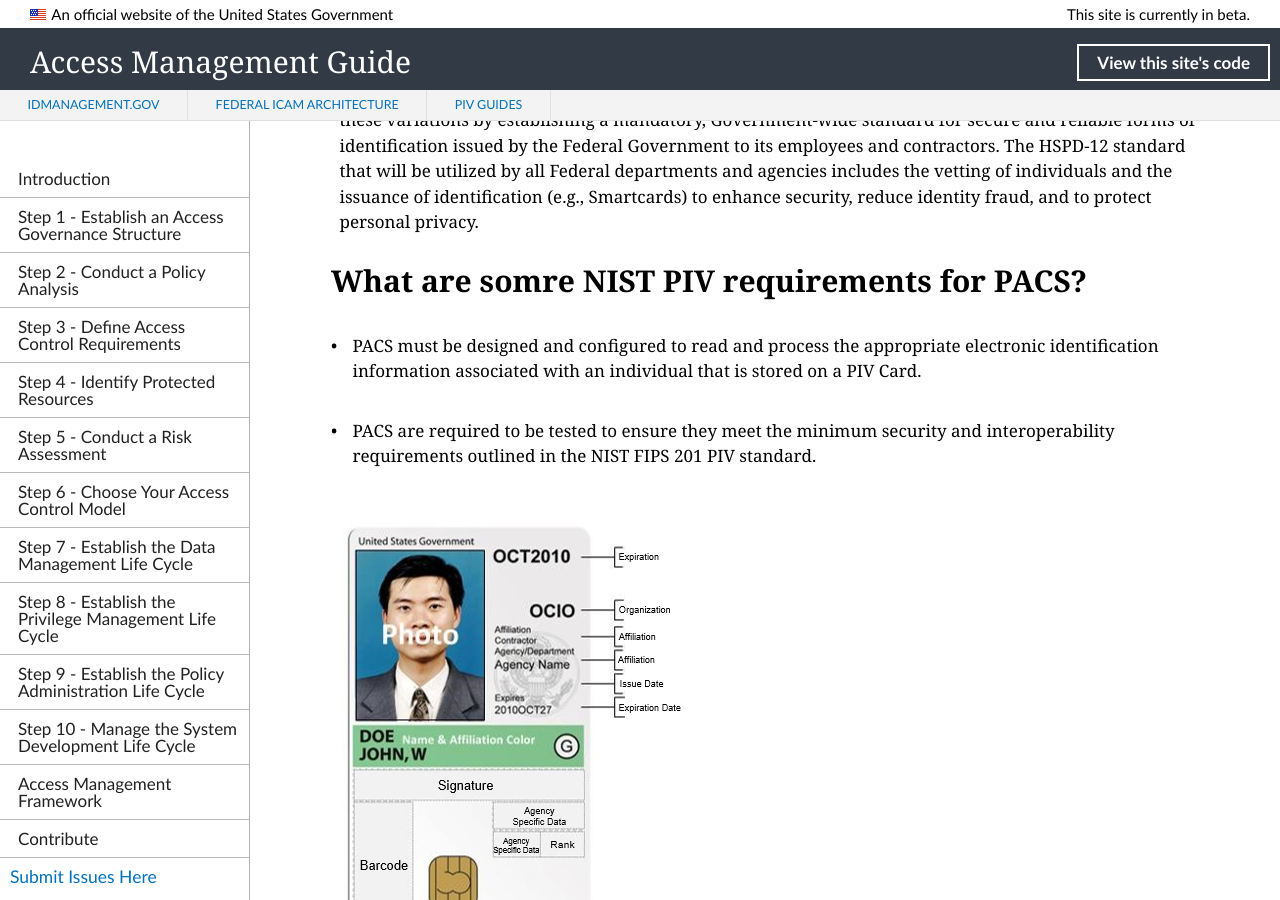
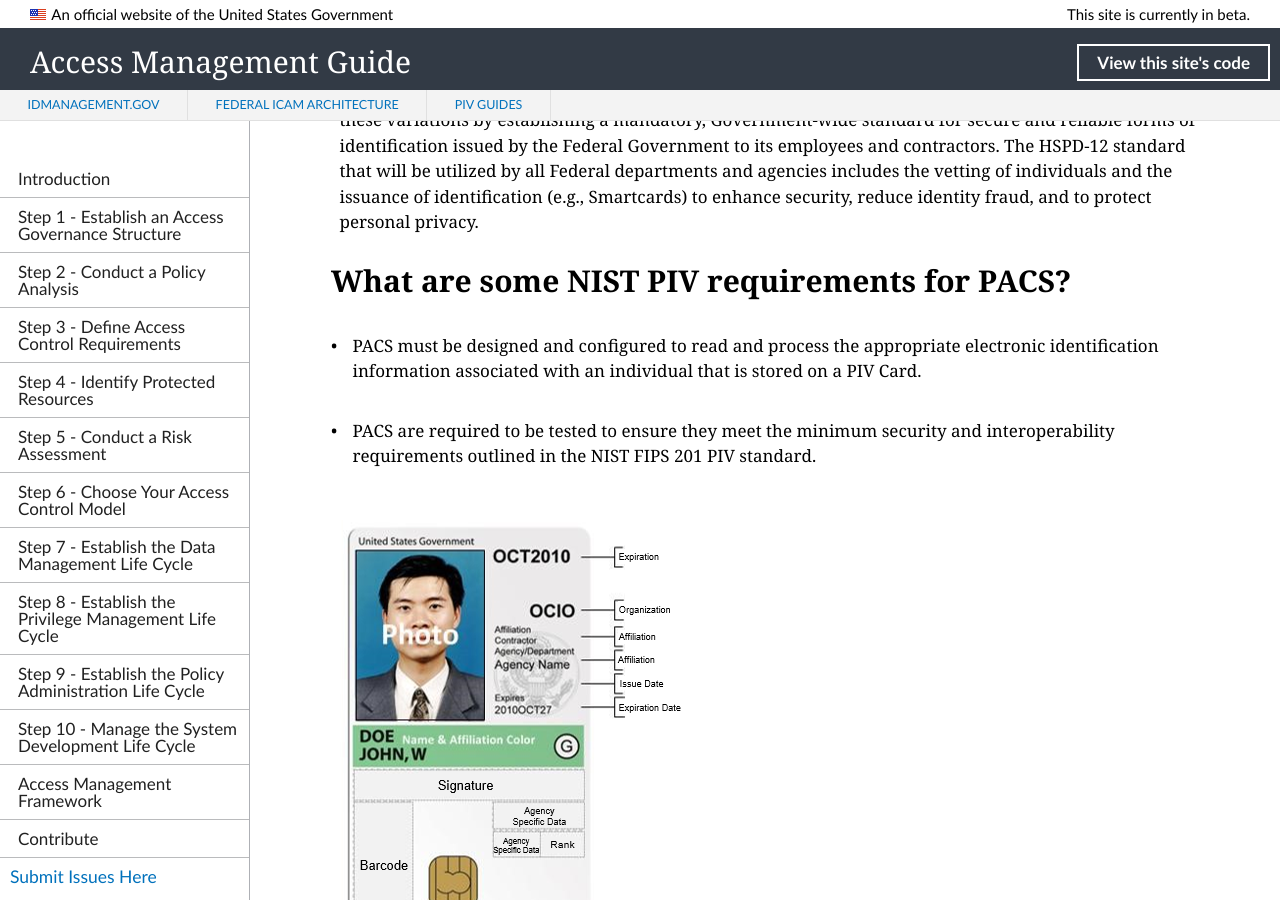
Before and after one commit to GSA/ficam-access, a Jekyll site: the page built from pages/PACS-guide.md, in a window 1280 px wide and 900 px high, scrolled down 2967 px. Built offline with Jekyll 4.4.1, drawn with Linux system fonts in a browser that asks for light colours; nearby versions of some CDN libraries.

Commit message:
Update PACS-guide.md

```diff
--- a/pages/PACS-guide.md
+++ b/pages/PACS-guide.md
@@ -14,7 +14,7 @@ This guide is intended to provide a general overview of the Federal Information
 1. [Why Implement the NIST PIV Standard?](https://github.com/thiligh/ficam-access/blob/PACS-PLABOOK-FOLDER/pages/PACS-guide.md#why-implement-the-nist-piv-standard)
 1. [What is HSPD-12 and what was its intended goal?](https://github.com/thiligh/ficam-access/blob/PACS-PLABOOK-FOLDER/pages/PACS-guide.md#what-is-hspd-12-and-what-was-its-intended-goal)
 1. [What are some NIST PIV requirements for PACS?](https://github.com/thiligh/ficam-access/blob/PACS-PLABOOK-FOLDER/pages/PACS-guide.md#what-are-somre-nist-piv-requirements-for-pacs)
-1. [What are the benefits of PIV compliant PACS?](#what-are-the-benefits-of-PIV-compliant-PACS?)
+1. [What are the benefits of PIV compliant PACS?](https://github.com/thiligh/ficam-access/blob/PACS-PLABOOK-FOLDER/pages/PACS-guide.md#what-are-the-benefits-of-piv-compliant-pacs)
 1. [PACS Component Categories](#PACS-Components-Categories)
 1. [PACS Components what they are and how they work](#PACS-Components-what-they-are-and-how-they-work)
 1. [FIPS 201 Compliance Testing for PACS](#FIPS-201-Compliance-Testing-for-PACS)
@@ -59,7 +59,7 @@ The NIST FIPS 201 PIV standard contains the minimum requirements for a Federal P
 
 HSPD-12 is a strategic initiative intended to enhance security, increase Government efficiency, reduce identity fraud, and protect personal privacy. HSPD-12 was signed by President George Bush in 2004 due to security concerns over the wide variations in the quality and the security of the identification used within the Federal Government to gain access to secure Federal facilities.  The goal of HSPD-12 was to eliminate these variations by establishing a mandatory, Government-wide standard for secure and reliable forms of identification issued by the Federal Government to its employees and contractors.  The HSPD-12 standard that will be utilized by all Federal departments and agencies includes the vetting of individuals and the issuance of identification (e.g., Smartcards) to enhance security, reduce identity fraud, and to protect personal privacy.
 
-## What are somre NIST PIV requirements for PACS?
+## What are some NIST PIV requirements for PACS?
 
 * PACS must be designed and configured to read and process the appropriate electronic identification information associated with an individual that is stored on a PIV Card.
 
```
